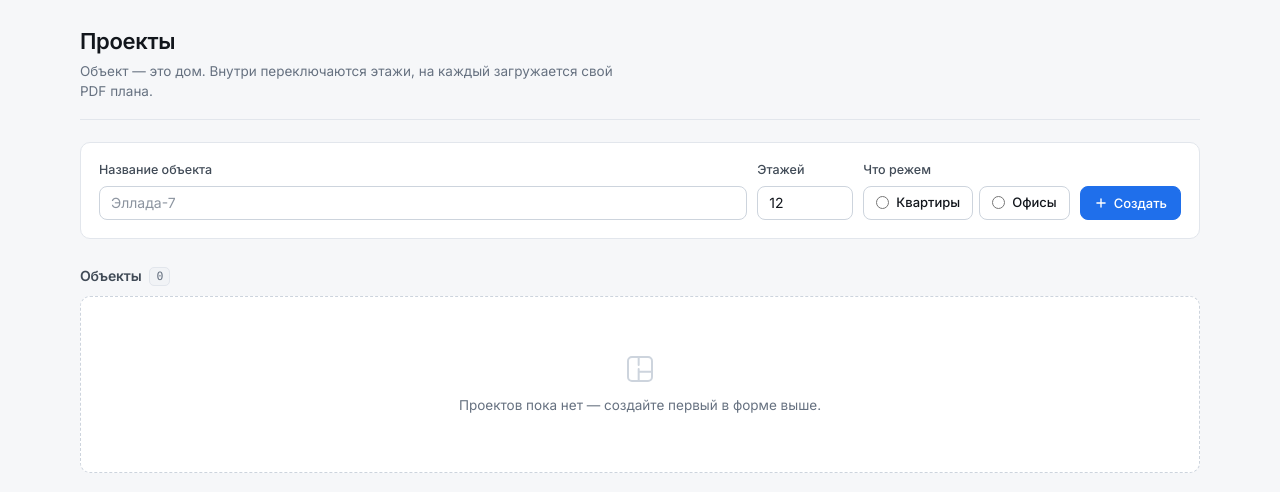
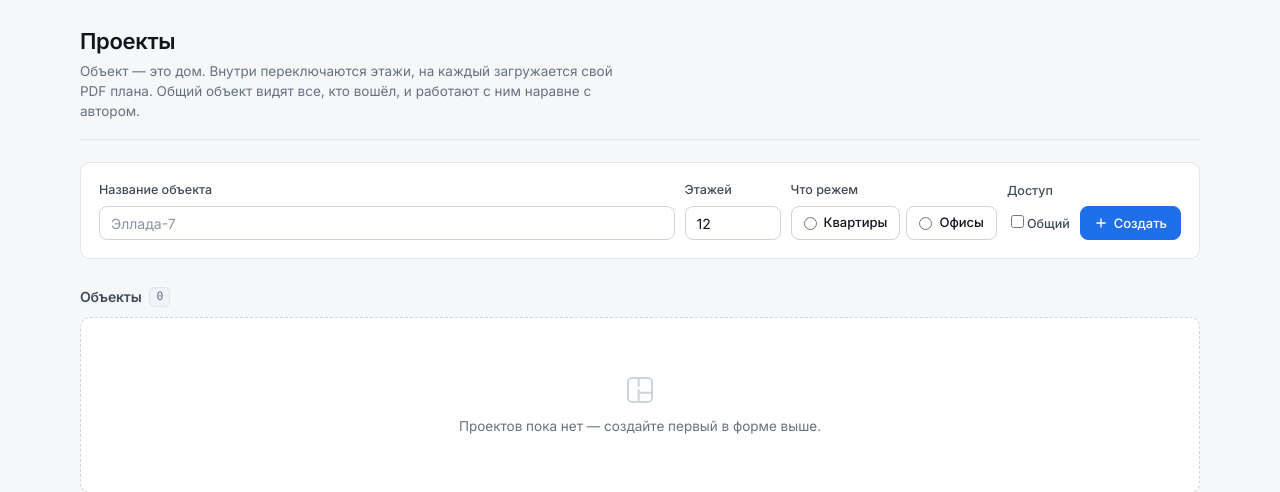
Before and after one commit to Irishman1/gefest_chicky, a FastAPI app: template webapp/app/templates/projects.html in a window 1280 px wide. Shown: the part 56-548 px from the top of the page. Run offline with FastAPI, Linux system fonts and the light colour scheme; the template is opened without the code that fills it, so the values that code supplies are empty.

Commit message:
Let an object be shared with everyone who logs in
Objects were strictly private: only the author and admins could open one.
An admin who sets up the building wants everybody to work on it, and there
was no way to say so.

A project now carries a "shared" flag, set when it is created or toggled
later on its page. A shared object appears in everyone's list, marked, with
its author's name, and anyone who is logged in works on it exactly as the
author does - uploading, cutting, editing outlines by hand, deleting. That
is deliberate: the point is a common workspace, not a read-only display.

The flag itself is the exception. Only the owner or an admin may raise or
lower it, otherwise the first person to open a shared object could close it
to everyone else. Objects created before this update stay private; opening
one is a decision, not a side effect of deploying.

Co-Authored-By: Claude Opus 5 <noreply@anthropic.com>

```diff
--- a/webapp/app/db.py
+++ b/webapp/app/db.py
@@ -43,6 +43,7 @@ CREATE TABLE IF NOT EXISTS projects (
     name       TEXT NOT NULL,
     floors     INTEGER NOT NULL,
     kind       TEXT NOT NULL DEFAULT 'flats',   -- flats | offices
+    shared     INTEGER NOT NULL DEFAULT 0,      -- 1 — объект виден всем
     created_at INTEGER NOT NULL
 );
 
@@ -120,6 +121,11 @@ def init() -> None:
         if "kind" not in cols:
             conn.execute("ALTER TABLE projects ADD COLUMN kind TEXT NOT NULL "
                          "DEFAULT 'flats'")
+        # Объекты, созданные до появления общего доступа, остаются личными:
+        # открыть их всем — решение владельца, а не побочный эффект обновления.
+        if "shared" not in cols:
+            conn.execute("ALTER TABLE projects ADD COLUMN shared INTEGER NOT NULL "
+                         "DEFAULT 0")
         conn.commit()
 
 
--- a/webapp/app/main.py
+++ b/webapp/app/main.py
@@ -324,13 +324,28 @@ def register(request: Request, code: str = Form(...), username: str = Form(...),
 
 
 # ------------------------------------------------------------------ проекты
+def may_open(row, user) -> bool:
+    """Общий объект открыт всем, кто вошёл; личный — владельцу и админам."""
+    return (bool(row["shared"]) or row["user_id"] == user["id"]
+            or bool(user["is_admin"]))
+
+
 def get_project(project_id: int, user):
     row = db.one("SELECT * FROM projects WHERE id = ?", (project_id,))
     if not row:
         raise HTTPException(404, "Проект не найден")
-    if row["user_id"] != user["id"] and not user["is_admin"]:
+    if not may_open(row, user):
         raise HTTPException(403, "Это чужой проект")
     return row
+
+
+def owns_project(row, user) -> bool:
+    """Кому решать, общий объект или личный: владельцу и админам.
+
+    Сам доступ у общего объекта полный — кто угодно режет, правит и удаляет.
+    А вот снимать и ставить галочку «общий» может только хозяин: иначе первый
+    же пользователь мог бы закрыть объект от остальных."""
+    return row["user_id"] == user["id"] or bool(user["is_admin"])
 
 
 @app.get("/projects", response_class=HTMLResponse)
@@ -340,14 +355,17 @@ def projects(request: Request, user=Depends(require_user)):
         "(SELECT COUNT(*) FROM floors f WHERE f.project_id = p.id AND f.status='done') "
         "AS ready, "
         "(SELECT COUNT(*) FROM apartments a JOIN floors f ON f.id = a.floor_id "
-        " WHERE f.project_id = p.id) AS flats "
-        "FROM projects p WHERE p.user_id = ? ORDER BY p.created_at DESC", (user["id"],))
-    return page(request, "projects.html", projects=rows)
+        " WHERE f.project_id = p.id) AS flats, "
+        "(SELECT u.username FROM users u WHERE u.id = p.user_id) AS owner "
+        "FROM projects p WHERE p.user_id = ? OR p.shared = 1 "
+        "ORDER BY p.created_at DESC", (user["id"],))
+    return page(request, "projects.html", projects=rows, me=user["username"])
 
 
 @app.post("/projects")
 def create_project(request: Request, name: str = Form(...), floors: int = Form(...),
-                   kind: str = Form(...), user=Depends(require_user)):
+                   kind: str = Form(...), shared: str = Form(""),
+                   user=Depends(require_user)):
     name = name.strip()
     if not name:
         raise HTTPException(400, "Укажите название объекта")
@@ -356,14 +374,29 @@ def create_project(request: Request, name: str = Form(...), floors: int = Form(.
     if kind not in ("flats", "offices"):
         raise HTTPException(400, "Выберите тип объекта: квартиры или офисы")
     floors = max(1, min(int(floors), MAX_FLOOR))
-    pid = db.execute("INSERT INTO projects (user_id, name, floors, kind, created_at) "
-                     "VALUES (?,?,?,?,?)", (user["id"], name, floors, kind, db.now()))
+    is_shared = 1 if shared else 0
+    pid = db.execute("INSERT INTO projects (user_id, name, floors, kind, shared, "
+                     "created_at) VALUES (?,?,?,?,?,?)",
+                     (user["id"], name, floors, kind, is_shared, db.now()))
     for n in range(1, floors + 1):
         db.execute("INSERT INTO floors (project_id, number, status, updated_at) "
                    "VALUES (?,?,'empty',?)", (pid, n, db.now()))
     db.log_action(user, "project.create",
-                  f"{name} ({floors} эт., {'офисы' if kind == 'offices' else 'квартиры'})")
+                  f"{name} ({floors} эт., {'офисы' if kind == 'offices' else 'квартиры'}"
+                  f"{', общий' if is_shared else ''})")
     return RedirectResponse(f"/projects/{pid}", status_code=303)
+
+
+@app.post("/projects/{project_id}/shared")
+def toggle_shared(project_id: int, request: Request, user=Depends(require_user)):
+    row = get_project(project_id, user)
+    if not owns_project(row, user):
+        raise HTTPException(403, "Открыть или закрыть объект может только владелец")
+    now_shared = 0 if row["shared"] else 1
+    db.execute("UPDATE projects SET shared=? WHERE id=?", (now_shared, project_id))
+    db.log_action(user, "project.shared",
+                  f"{row['name']}: {'открыт всем' if now_shared else 'снова личный'}")
+    return RedirectResponse(f"/projects/{project_id}", status_code=303)
 
 
 @app.post("/projects/{project_id}/delete")
@@ -391,9 +424,11 @@ def project_page(project_id: int, request: Request, floor: int = 0, note: str =
     flats = [{"idx": a["idx"], "label": a["label"], "number": a["number"],
               "filename": a["filename"],
               "box": [a["x0"], a["y0"], a["x1"], a["y1"]]} for a in apts]
+    owner = db.one("SELECT username FROM users WHERE id=?", (proj["user_id"],))
     return page(request, "project.html", project=proj, floors=floors,
                 floor=current, apartments=apts, flats_json=flats,
-                note=note[:400])
+                note=note[:400], owner=owner["username"] if owner else "",
+                may_share=owns_project(proj, user))
 
 
 def _ensure_floor(project_id: int, number: int):
@@ -715,12 +750,13 @@ def edit_reset(project_id: int, number: int, request: Request,
 
 # --------------------------------------------------------------------- API
 def get_floor(floor_id: int, user):
-    row = db.one("SELECT f.*, p.user_id, p.name AS project_name, p.id AS pid "
+    row = db.one("SELECT f.*, p.user_id, p.shared, p.name AS project_name, "
+                 "p.id AS pid "
                  "FROM floors f JOIN projects p ON p.id=f.project_id WHERE f.id=?",
                  (floor_id,))
     if not row:
         raise HTTPException(404, "Этаж не найден")
-    if row["user_id"] != user["id"] and not user["is_admin"]:
+    if not may_open(row, user):
         raise HTTPException(403, "Это чужой проект")
     return row
 
--- a/webapp/app/static/style.css
+++ b/webapp/app/static/style.css
@@ -315,6 +315,14 @@ button svg, .btn svg { flex: none; }
 .note svg { flex: none; margin-top: 1px; }
 .hint-inline { font-size: 12.5px; max-width: 34ch; line-height: 1.35; }
 
+/* Объект, открытый всем: отличается от метки типа, но не кричит. */
+.kind.shared {
+  color: var(--accent-2); background: var(--accent-tint);
+  border-color: var(--accent-line);
+}
+.new-project .field-share { display: flex; flex-direction: column; gap: 6px; }
+.new-project .field-share .opt { white-space: nowrap; }
+
 /* =========================================================================
    Статусы
    ========================================================================= */
@@ -379,6 +387,8 @@ button svg, .btn svg { flex: none; }
   font-size: 11.5px; font-weight: 500; color: var(--muted);
 }
 .tile-top .kind { margin-left: auto; }
+/* Вторая метка («общий») идёт сразу за первой, а не отжимается вправо. */
+.tile-top .kind + .kind { margin-left: 0; }
 h1 .kind { margin-left: 8px; }
 
 .grid { display: grid; gap: 12px; grid-template-columns: repeat(auto-fill, minmax(258px, 1fr)); }
--- a/webapp/app/templates/projects.html
+++ b/webapp/app/templates/projects.html
@@ -5,7 +5,8 @@
 <div class="page-head">
   <div>
     <h1>Проекты</h1>
-    <p class="lede">Объект — это дом. Внутри переключаются этажи, на каждый загружается свой PDF плана.</p>
+    <p class="lede">Объект — это дом. Внутри переключаются этажи, на каждый загружается свой PDF плана.
+      Общий объект видят все, кто вошёл, и работают с ним наравне с автором.</p>
   </div>
 </div>
 
@@ -26,6 +27,10 @@
         <label class="opt"><input type="radio" name="kind" value="offices" required>Офисы</label>
       </div>
     </div>
+    <div class="field-share">
+      <label>Доступ</label>
+      <label class="opt"><input type="checkbox" name="shared" value="1">Общий</label>
+    </div>
     <button class="primary" type="submit">
       <svg width="14" height="14" viewBox="0 0 24 24" fill="none" stroke="currentColor" stroke-width="2.4" stroke-linecap="round"><path d="M12 5v14M5 12h14"/></svg>
       Создать
@@ -44,6 +49,9 @@
           <div class="tile-top">
             <h3>{{ p["name"] }}</h3>
             <span class="kind">{{ "офисы" if p["kind"] == "offices" else "квартиры" }}</span>
+            {% if p["shared"] %}
+              <span class="kind shared" title="{% if p['owner'] != me %}Создал {{ p['owner'] }}. {% endif %}Объект открыт всем">общий{% if p["owner"] != me %} · {{ p["owner"] }}{% endif %}</span>
+            {% endif %}
             <svg width="15" height="15" viewBox="0 0 24 24" fill="none" stroke="currentColor" stroke-width="2" stroke-linecap="round" stroke-linejoin="round"><path d="m9 6 6 6-6 6"/></svg>
           </div>
           <div class="tile-stats">
```
Also changed, not shown: webapp/app/templates/project.html (+12 -3 lines).
